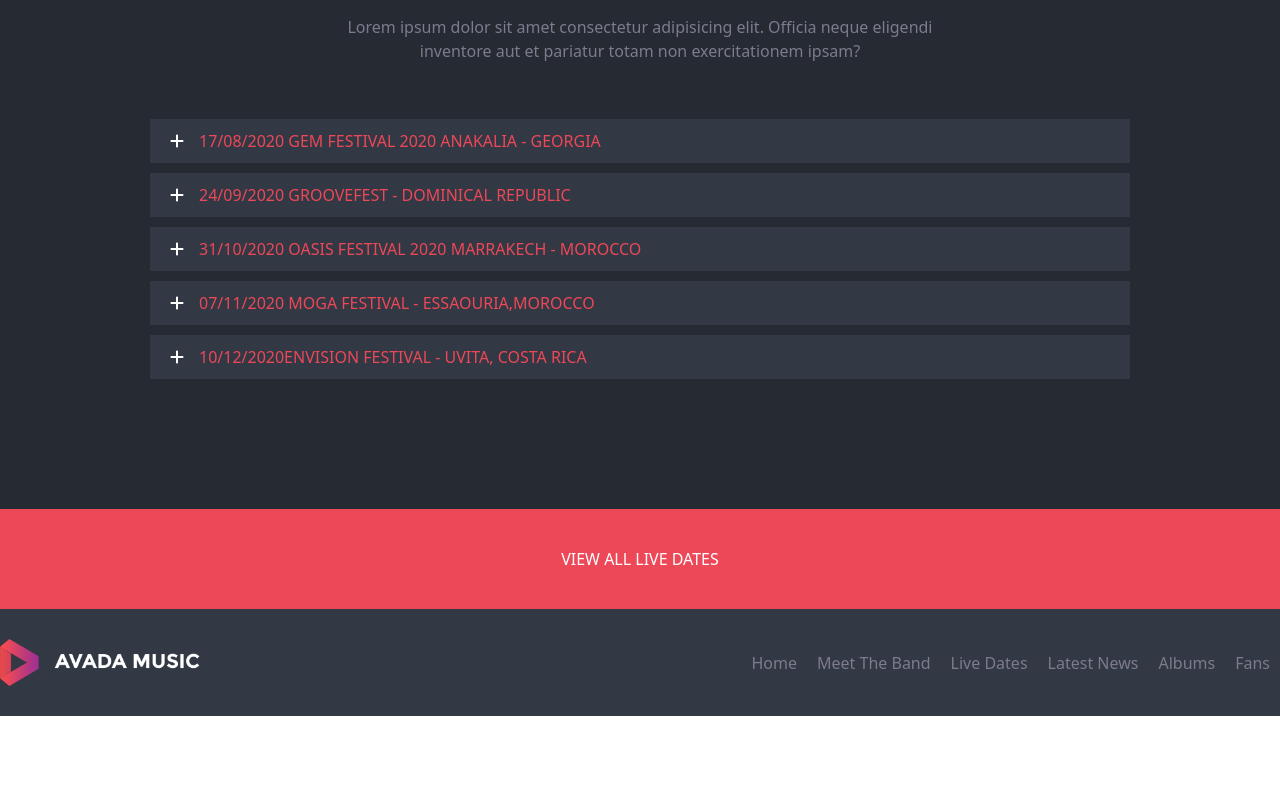
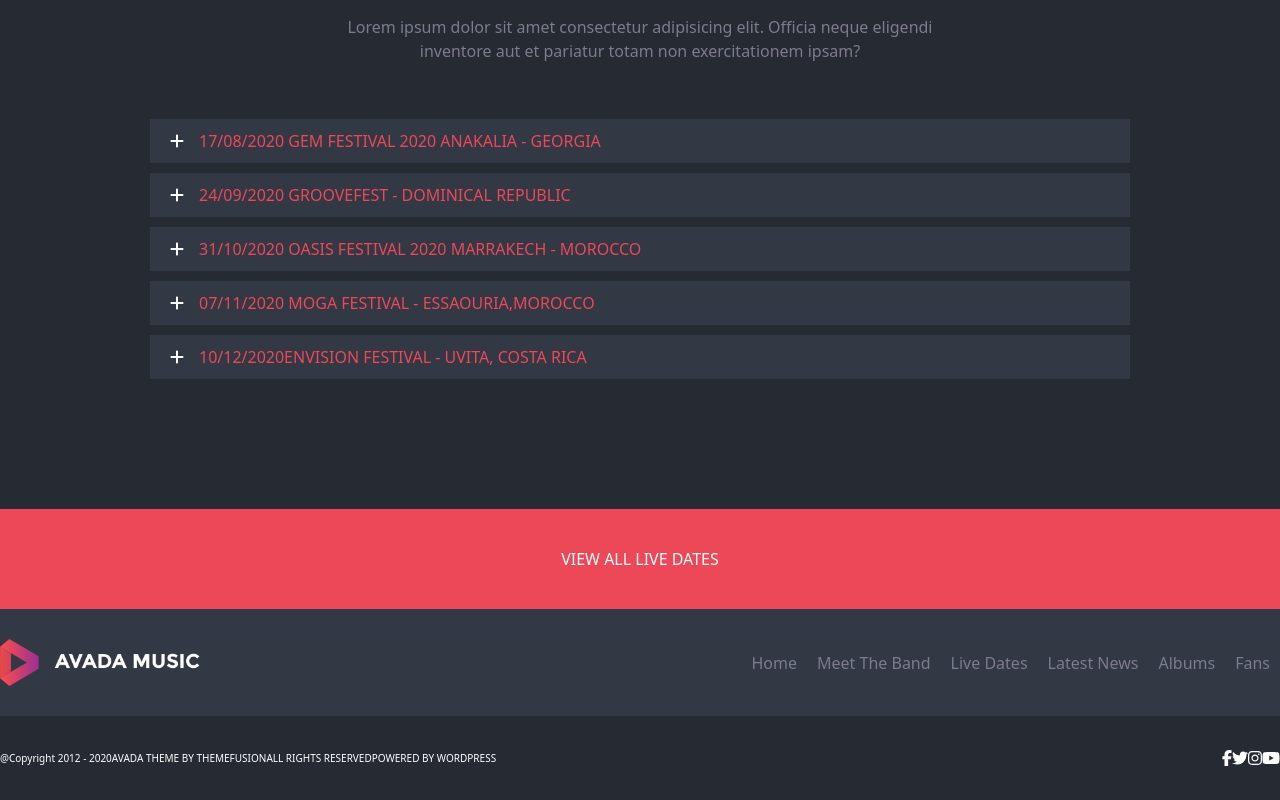
Before and after one commit to MindulaHewadewage/proj-html-vuejs, a Vue app: page / in a window 1280 px wide. Shown: the part 3958-4758 px from the top of the page. Before the commit the page ends 4674 px from the top, so only its background shows below. Built offline with nearby package versions, Linux system fonts and the light colour scheme.

Commit message:
footer bottom

```diff
--- a/src/components/footer/FooterBottom.vue
+++ b/src/components/footer/FooterBottom.vue
@@ -4,8 +4,50 @@ export default {
 }
 </script>
 
-<template></template>
+<template>
+    <div class="bg">
+        <div class="large-container">
+            <div class="copyright">
+                <ul>
+                    <a href="#">
+                        <li>@Copyright 2012 - 2020</li>
+                    </a>
+                    <a href="#">
+                        <li>AVADA THEME BY THEMEFUSION</li>
+                    </a>
+                    <a href="#">
+                        <li>ALL RIGHTS RESERVED</li>
+                    </a>
+                    <a href="#">
+                        <li>POWERED BY WORDPRESS</li>
+                    </a>
+                </ul>
+            </div>
+            <div class="social">
+                <a href="#"><font-awesome-icon icon="fa-brands fa-facebook-f" /></a>
+                <a href="#"><font-awesome-icon icon="fa-brands fa-twitter" /></a>
+                <a href="#"><font-awesome-icon icon="fa-brands fa-instagram" /></a>
+                <a href="#"><font-awesome-icon icon="fa-brands fa-youtube" /></a>
+            </div>
+        </div>
+    </div>
+</template>
 
-<style>
+<style scoped lang="scss">
+.large-container {
+    display: flex;
+    justify-content: space-between;
+    align-items: center;
+    padding: 30px 0;
 
+    .copyright {
+
+        ul {
+            display: flex;
+            margin: 0;
+            padding: 0;
+            font-size: 10px;
+        }
+    }
+}
 </style>
```
